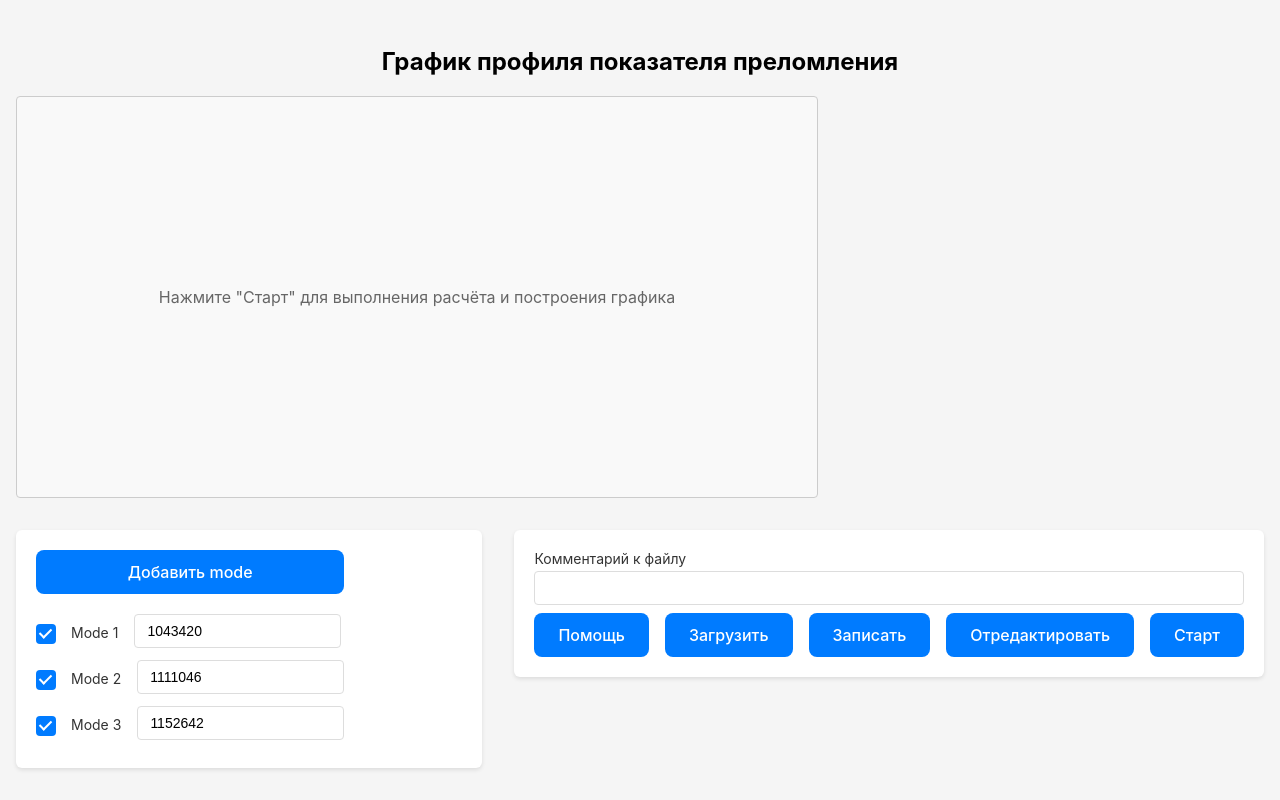
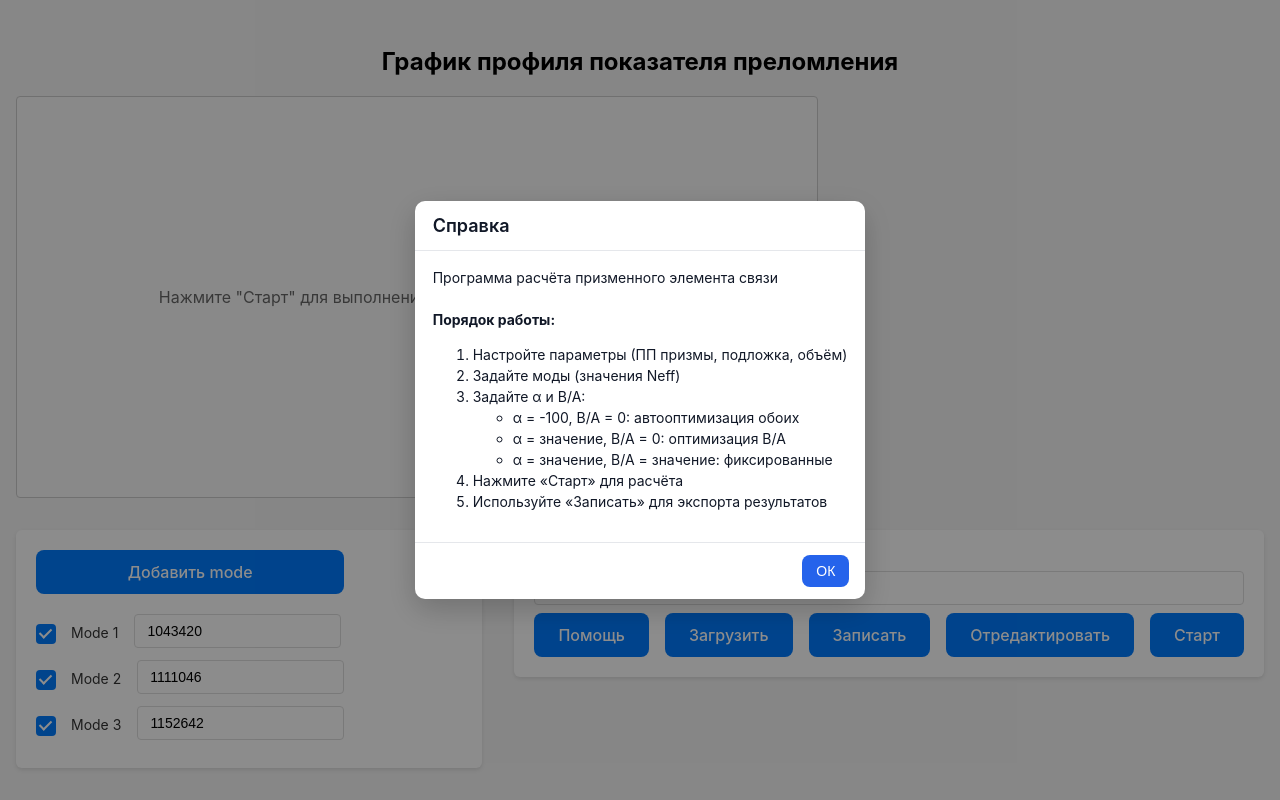
Before and after one commit to Amenkell/PrismaticCouplingElement, a React (Create React App) app: page / in a window 1280 px wide. Both pictures are taken after a click on the button "Помощь". Shown: the part 592-1392 px from the top of the page. Built offline with nearby package versions, Linux system fonts and the light colour scheme.

Commit message:
feat(modal): создал модальный компонент для вывода ошибок/подсказок

```diff
--- a/src/App.tsx
+++ b/src/App.tsx
@@ -1,5 +1,6 @@
 import React, {useState, useCallback} from 'react';
 import './App.css';
+import ModalAlert from './main/ui/modal-alert/modal-alert';
 import GraphSettings from "./main/settings-plot/settings-main";
 import {GraphSettingsType} from "./main/settings-plot/graph.interface";
 import FooterActions from "./main/footer/footer-actions";
@@ -21,6 +22,15 @@ const App = () => {
     ]);
     const [settings, setSettings] = useState<GraphSettingsType | null>(null);
     const [calculationResults, setCalculationResults] = useState<CalculationResults | null>(null);
+    const [alertOpen, setAlertOpen] = useState(false);
+    const [alertTitle, setAlertTitle] = useState<string | undefined>(undefined);
+    const [alertMessage, setAlertMessage] = useState<React.ReactNode>('');
+
+    const showAlert = useCallback((message: React.ReactNode, title?: string) => {
+        setAlertTitle(title);
+        setAlertMessage(message);
+        setAlertOpen(true);
+    }, []);
 
     const handleSettingsChange = (newSettings: GraphSettingsType) => {
         setSettings(newSettings);
@@ -28,7 +38,7 @@ const App = () => {
 
     const performCalculation = useCallback(() => {
         if (!settings) {
-            alert('Настройки не заданы');
+            showAlert('Настройки не заданы', 'Ошибка');
             return;
         }
 
@@ -36,7 +46,7 @@ const App = () => {
         let activeModes = modes.filter(m => m.active).map(m => m.value);
 
         if (activeModes.length < 2) {
-            alert('Необходимо минимум 2 активные моды для расчёта');
+            showAlert('Необходимо минимум 2 активные моды для расчёта', 'Ошибка');
             return;
         }
 
@@ -76,7 +86,7 @@ const App = () => {
             });
 
         } catch (error) {
-            alert('Ошибка при расчёте: ' + (error as Error).message);
+            showAlert('Ошибка при расчёте: ' + (error as Error).message, 'Ошибка');
         }
     }, [settings, modes]);
 
@@ -113,17 +123,29 @@ const App = () => {
                 handleButtonClick(ButtonActions.write);
                 break;
             case ButtonActions.help:
-                alert(
-                    'Программа расчёта призменного элемента связи\n\n' +
-                    'Порядок работы:\n' +
-                    '1. Настройте параметры (ПП призмы, подложка, объём)\n' +
-                    '2. Задайте моды (значения Neff)\n' +
-                    '3. Задайте α и B/A:\n' +
-                    '   - α=-100, B/A=0: автооптимизация обоих\n' +
-                    '   - α=значение, B/A=0: оптимизация B/A\n' +
-                    '   - α=значение, B/A=значение: фиксированные\n' +
-                    '4. Нажмите "Старт" для расчёта\n' +
-                    '5. Используйте "Записать" для экспорта результатов'
+                showAlert(
+                    (
+                        <div>
+                            <div>Программа расчёта призменного элемента связи</div>
+                            <br/>
+                            <div><strong>Порядок работы:</strong></div>
+                            <ol>
+                                <li>Настройте параметры (ПП призмы, подложка, объём)</li>
+                                <li>Задайте моды (значения Neff)</li>
+                                <li>
+                                    Задайте α и B/A:
+                                    <ul>
+                                        <li>α = -100, B/A = 0: автооптимизация обоих</li>
+                                        <li>α = значение, B/A = 0: оптимизация B/A</li>
+                                        <li>α = значение, B/A = значение: фиксированные</li>
+                                    </ul>
+                                </li>
+                                <li>Нажмите «Старт» для расчёта</li>
+                                <li>Используйте «Записать» для экспорта результатов</li>
+                            </ol>
+                        </div>
+                    ),
+                    'Справка'
                 );
                 break;
             default:
@@ -146,6 +168,12 @@ const App = () => {
               <SettingsModes modes={modes} modesChange={onChangeModes}/>
               <FooterActions comment={comment} onCommentChange={setComment} onButtonClick={handleButtonClick}/>
           </div>
+          <ModalAlert
+              open={alertOpen}
+              title={alertTitle}
+              message={alertMessage}
+              onClose={() => setAlertOpen(false)}
+          />
       </div>
   );
 };
--- /dev/null
+++ b/src/main/ui/modal-alert/modal-alert.css
@@ -0,0 +1,57 @@
+.modal-alert__backdrop {
+    position: fixed;
+    inset: 0;
+    background: rgba(0, 0, 0, 0.45);
+    display: flex;
+    align-items: center;
+    justify-content: center;
+    z-index: 1000;
+}
+
+.modal-alert__container {
+    background: #ffffff;
+    color: #111827;
+    min-width: 420px;
+    max-width: 720px;
+    max-height: 80vh;
+    border-radius: 10px;
+    box-shadow: 0 10px 30px rgba(0, 0, 0, 0.2);
+    overflow: hidden;
+    display: flex;
+    flex-direction: column;
+}
+
+.modal-alert__header {
+    padding: 14px 18px;
+    font-size: 18px;
+    font-weight: 600;
+    border-bottom: 1px solid #e5e7eb;
+}
+
+.modal-alert__content {
+    padding: 16px 18px;
+    font-size: 14px;
+    line-height: 1.5;
+    overflow: auto;
+}
+
+.modal-alert__footer {
+    padding: 12px 16px;
+    border-top: 1px solid #e5e7eb;
+    display: flex;
+    justify-content: flex-end;
+}
+
+.modal-alert__button {
+    background: #2563eb;
+    color: #ffffff;
+    border: none;
+    border-radius: 8px;
+    padding: 8px 14px;
+    font-size: 14px;
+    cursor: pointer;
+}
+
+.modal-alert__button:hover {
+    background: #1e40af;
+}
--- /dev/null
+++ b/src/main/ui/modal-alert/modal-alert.tsx
@@ -0,0 +1,41 @@
+import React, {useEffect} from 'react';
+import ReactDOM from 'react-dom';
+import './modal-alert.css';
+
+export interface ModalAlertProps {
+    open: boolean;
+    title?: string;
+    message: React.ReactNode;
+    onClose: () => void;
+    confirmText?: string;
+}
+
+const ModalAlert: React.FC<ModalAlertProps> = ({ open, title, message, onClose, confirmText = 'ОК' }) => {
+    useEffect(() => {
+        if (open) {
+            document.body.style.overflow = 'hidden';
+        } else {
+            document.body.style.overflow = '';
+        }
+        return () => { document.body.style.overflow = ''; };
+    }, [open]);
+
+    if (!open) return null;
+
+    return ReactDOM.createPortal(
+        (
+            <div className="modal-alert__backdrop" onClick={onClose}>
+                <div className="modal-alert__container" onClick={(e) => e.stopPropagation()}>
+                    {title && <div className="modal-alert__header">{title}</div>}
+                    <div className="modal-alert__content">{message}</div>
+                    <div className="modal-alert__footer">
+                        <button className="modal-alert__button" onClick={onClose}>{confirmText}</button>
+                    </div>
+                </div>
+            </div>
+        ),
+        document.body
+    );
+};
+
+export default ModalAlert;
```
